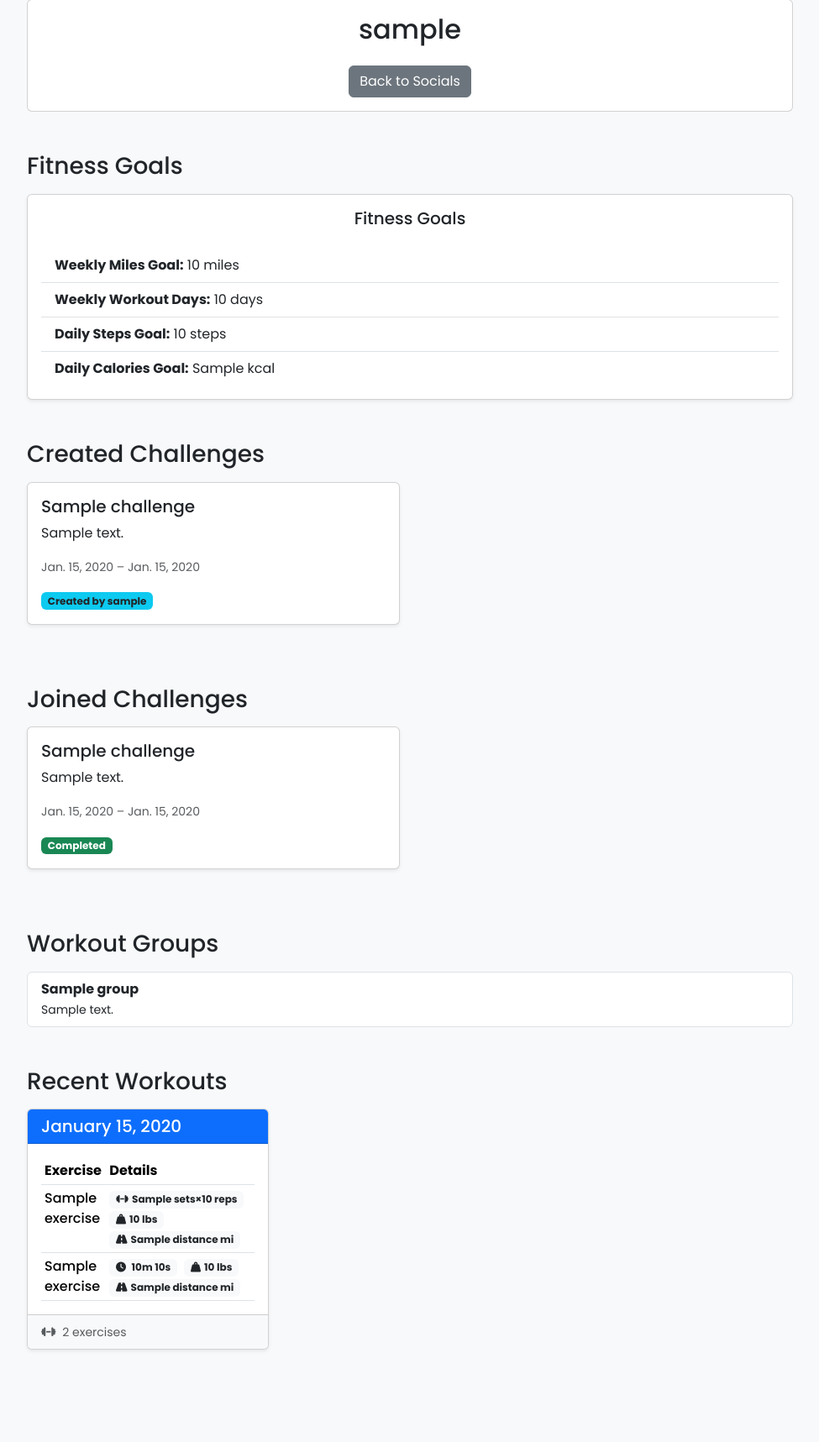
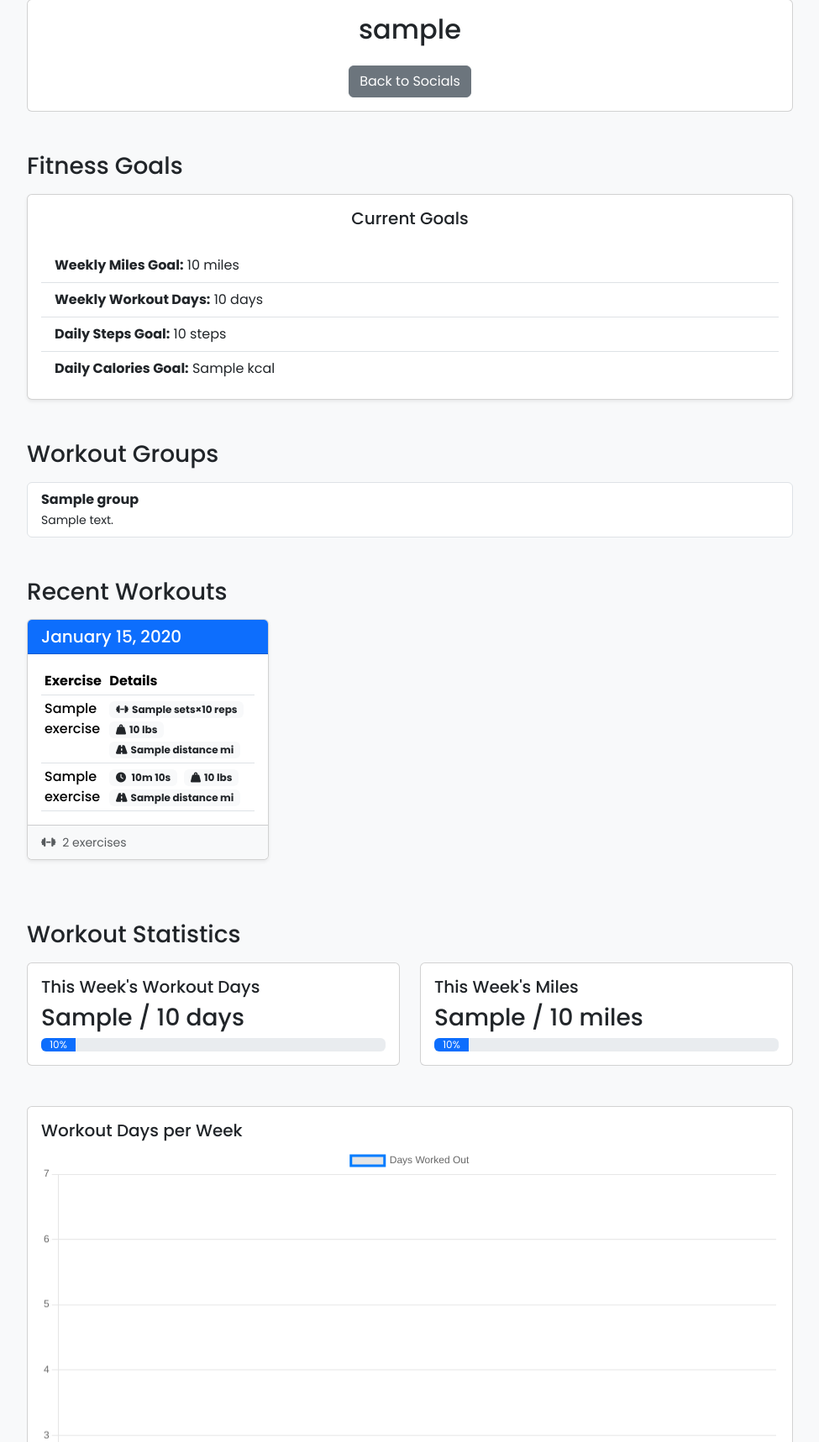
Before and after one commit to thomasg13/FitJacket, a Django app: template templates/socials/friend_profile.html in a window 1280 px wide. Shown: the part 205-1922 px from the top of the page at 84% size, without its empty margins (152-1127 px from the left). Run offline with Django 3.2, Linux system fonts and the light colour scheme; tables that the repository leaves empty hold one stand-in row (values such as "Sample post"); the template is opened without the code that fills it: values that come from a table or form of the project are taken from there, most other values are stand-ins (such as "Sample title", 1, 10 or a date in 2020); some libraries are stand-ins or nearby versions.

Commit message:
add workout stats to friend profile page

```diff
--- a/templates/socials/friend_profile.html
+++ b/templates/socials/friend_profile.html
@@ -1,4 +1,5 @@
 {% extends 'base.html' %}
+{% load static %}
 
 {% block content %}
 <div class="container mt-5">
@@ -18,7 +19,7 @@
     {% if fitness_goal %}
       <div class="card shadow-sm">
         <div class="card-body">
-          <h5 class="card-title mb-4 text-center">Fitness Goals</h5>
+          <h5 class="card-title mb-4 text-center">Current Goals</h5>
 
           <ul class="list-group list-group-flush">
             <li class="list-group-item">
@@ -34,7 +35,6 @@
               <strong>Daily Calories Goal:</strong> {{ fitness_goal.daily_calories }} kcal
             </li>
           </ul>
-
         </div>
       </div>
     {% else %}
@@ -42,58 +42,6 @@
         No fitness goals set.
       </div>
     {% endif %}
-  </div>
-
-  <div class="mb-5">
-    <h3 class="mt-5 mb-3">Created Challenges</h3>
-    <div class="row">
-      {% for challenge in created_challenges %}
-        <div class="col-md-6">
-          <div class="card mb-4 shadow-sm">
-            <div class="card-body">
-              <h5 class="card-title">{{ challenge.title }}</h5>
-              <p class="card-text">{{ challenge.description }}</p>
-              <p class="card-text">
-                <small class="text-muted">
-                  {{ challenge.start_date|date:"M. j, Y" }} – {{ challenge.end_date|date:"M. j, Y" }}
-                </small>
-              </p>
-              <span class="badge bg-info text-dark">Created by {{ challenge.creator.username }}</span>
-            </div>
-          </div>
-        </div>
-      {% empty %}
-        <div class="col">
-          <div class="alert alert-info">No created challenges.</div>
-        </div>
-      {% endfor %}
-    </div>
-  </div>
-
-  <div class="mb-5">
-    <h3 class="mt-5 mb-3">Joined Challenges</h3>
-    <div class="row">
-      {% for challenge in participated_challenges %}
-        <div class="col-md-6">
-          <div class="card mb-4 shadow-sm">
-            <div class="card-body">
-              <h5 class="card-title">{{ challenge.title }}</h5>
-              <p class="card-text">{{ challenge.description }}</p>
-              <p class="card-text">
-                <small class="text-muted">
-                  {{ challenge.start_date|date:"M. j, Y" }} – {{ challenge.end_date|date:"M. j, Y" }}
-                </small>
-              </p>
-              <span class="badge bg-success">Completed</span>
-            </div>
-          </div>
-        </div>
-      {% empty %}
-        <div class="col">
-          <div class="alert alert-info">No joined challenges.</div>
-        </div>
-      {% endfor %}
-    </div>
   </div>
 
   <div class="mb-5">
@@ -207,5 +155,131 @@
     {% endif %}
   </div>
 
+  <!-- Workout Statistics Section -->
+  <div class="mb-5">
+    <h3 class="mt-5 mb-3">Workout Statistics</h3>
+
+    <!-- This Week's Progress -->
+    <div class="row mb-5">
+      <div class="col-md-6">
+        <div class="card">
+          <div class="card-body">
+            <h5 class="card-title">This Week's Workout Days</h5>
+            <h3>{{ this_week_days }} / {{ goal.weekly_workout_days_goal }} days</h3>
+            <div class="progress">
+              <div class="progress-bar" role="progressbar"
+                   style="width: {{ days_progress }}%"
+                   aria-valuenow="{{ days_progress }}"
+                   aria-valuemin="0"
+                   aria-valuemax="100">
+                {{ days_progress }}%
+              </div>
+            </div>
+          </div>
+        </div>
+      </div>
+      <div class="col-md-6">
+        <div class="card">
+          <div class="card-body">
+            <h5 class="card-title">This Week's Miles</h5>
+            <h3>{{ this_week_miles }} / {{ goal.weekly_miles_goal }} miles</h3>
+            <div class="progress">
+              <div class="progress-bar" role="progressbar"
+                   style="width: {{ miles_progress }}%"
+                   aria-valuenow="{{ miles_progress }}"
+                   aria-valuemin="0"
+                   aria-valuemax="100">
+                {{ miles_progress }}%
+              </div>
+            </div>
+          </div>
+        </div>
+      </div>
+    </div>
+
+    <!-- Historical Statistics -->
+    <div class="card mb-4">
+      <div class="card-body">
+        <h5 class="card-title">Workout Days per Week</h5>
+        <canvas id="workoutDaysChart" height="200"></canvas>
+      </div>
+    </div>
+
+    <div class="card">
+      <div class="card-body">
+        <h5 class="card-title">Miles per Week</h5>
+        <canvas id="distanceChart" height="200"></canvas>
+      </div>
+    </div>
+  </div>
 </div>
+
+{% block extra_js %}
+<script src="https://cdn.jsdelivr.net/npm/chart.js"></script>
+<script>
+    // Workout Days Chart
+    const workoutDaysCtx = document.getElementById('workoutDaysChart').getContext('2d');
+    new Chart(workoutDaysCtx, {
+        type: 'line',
+        data: {
+            labels: {{ dates|safe }},
+            datasets: [{
+                label: 'Days Worked Out',
+                data: {{ workout_days|safe }},
+                borderColor: '#007bff',
+                tension: 0.1,
+                fill: false
+            }]
+        },
+        options: {
+            responsive: true,
+            scales: {
+                y: {
+                    beginAtZero: true,
+                    max: 7,
+                    ticks: {
+                        stepSize: 1
+                    }
+                },
+                x: {
+                    ticks: {
+                        maxRotation: 45,
+                        minRotation: 45
+                    }
+                }
+            }
+        }
+    });
+
+    // Distance Chart
+    const distanceCtx = document.getElementById('distanceChart').getContext('2d');
+    new Chart(distanceCtx, {
+        type: 'line',
+        data: {
+            labels: {{ dates|safe }},
+            datasets: [{
+                label: 'Miles',
+                data: {{ total_miles|safe }},
+                borderColor: '#28a745',
+                tension: 0.1,
+                fill: false
+            }]
+        },
+        options: {
+            responsive: true,
+            scales: {
+                y: {
+                    beginAtZero: true
+                },
+                x: {
+                    ticks: {
+                        maxRotation: 45,
+                        minRotation: 45
+                    }
+                }
+            }
+        }
+    });
+</script>
 {% endblock %}
+{% endblock %}
```
Also changed, not shown: socials/views.py (+163 -1 lines).
